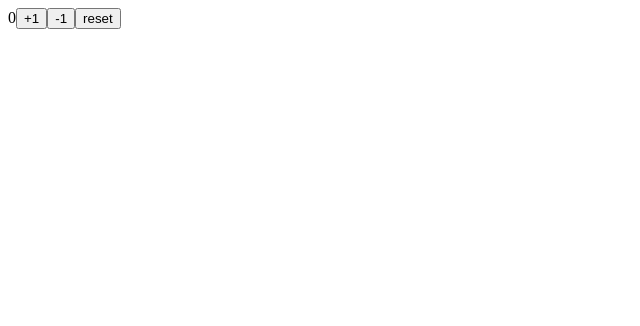
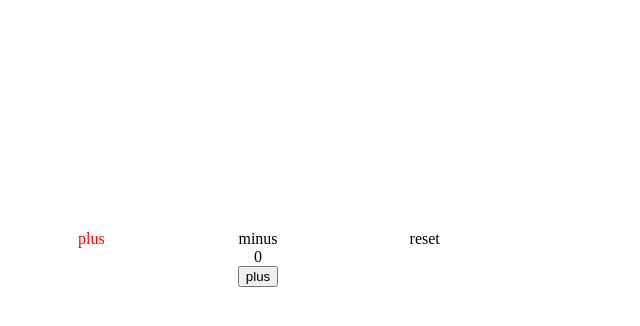
Before and after one commit to ChoiWonYu/React-Basic-Study, a React (Create React App) app: page / in a window 1280 px wide. Shown: the top 326 px of the page, without its empty margins (0-640 px from the left). Built offline with nearby package versions, Linux system fonts and the light colour scheme.

Commit message:
feat: number state atom

```diff
--- a/src/Counter/Counter.jsx
+++ b/src/Counter/Counter.jsx
@@ -1,28 +1,62 @@
 import React from "react";
-import { RecoilRoot, useRecoilState } from "recoil";
-import { counterAtom } from "./NumberAtom";
+import { useRecoilState, useRecoilValue, useResetRecoilState } from "recoil";
+import styled from "styled-components";
+import { counterNumberAtom, counterStateAtom } from "./CounterAtom";
 
 const Counter = () => {
-  const [counter, setCounter] = useRecoilState(counterAtom);
-  const handlePlus = () => {
-    setCounter(counter + 1);
-  };
-  const handleMinus = () => {
-    setCounter(counter - 1);
-  };
-  const handleReset = () => {
-    setCounter(0);
+  const [selected, setSelected] = useRecoilState(counterStateAtom);
+  const [counter, setCounter] = useRecoilState(counterNumberAtom);
+  const resetCounter = useResetRecoilState(counterNumberAtom);
+  const menuData = ["plus", "minus", "reset"];
+
+  const handleNumChange = () => {
+    switch (selected) {
+      case "plus":
+        setCounter((prev) => prev + 1);
+        break;
+      case "minus":
+        setCounter((prev) => prev - 1);
+        break;
+      case "reset":
+        resetCounter();
+    }
   };
   return (
-    <RecoilRoot>
-      <div>
-        {counter}
-        <button onClick={handlePlus}>+1</button>
-        <button onClick={handleMinus}>-1</button>
-        <button onClick={handleReset}>reset</button>
-      </div>
-    </RecoilRoot>
+    <Container>
+      <MenuContainer>
+        {menuData.map((menu, i) => (
+          <Menu
+            key={i}
+            onClick={() => setSelected(menu)}
+            isSelected={selected === menu}
+          >
+            {menu}
+          </Menu>
+        ))}
+      </MenuContainer>
+      {counter}
+      <button onClick={handleNumChange}>{selected}</button>
+    </Container>
   );
 };
 
 export default Counter;
+
+const Container = styled.div`
+  width: 500px;
+  height: 500px;
+  display: flex;
+  flex-direction: column;
+  align-items: center;
+  justify-content: center;
+`;
+const MenuContainer = styled.div`
+  display: flex;
+  width: 100%;
+`;
+
+const Menu = styled.div`
+  flex: 1;
+  color: ${({ isSelected }) => (isSelected ? "red" : "black")};
+  text-align: center;
+`;
--- /dev/null
+++ b/src/Counter/CounterAtom.js
@@ -0,0 +1,11 @@
+import { atom, selector } from "recoil";
+
+export const counterNumberAtom = atom({
+  key: "CounterNumberAtom",
+  default: 0,
+});
+
+export const counterStateAtom = atom({
+  key: "CounterStateAtom",
+  default: "plus",
+});
--- a/src/Counter/NumberAtom.js
+++ /dev/null
@@ -1,6 +0,0 @@
-import { atom } from "recoil";
-
-export const counterAtom = atom({
-  key: "CounterAtom",
-  default: 0,
-});
```
